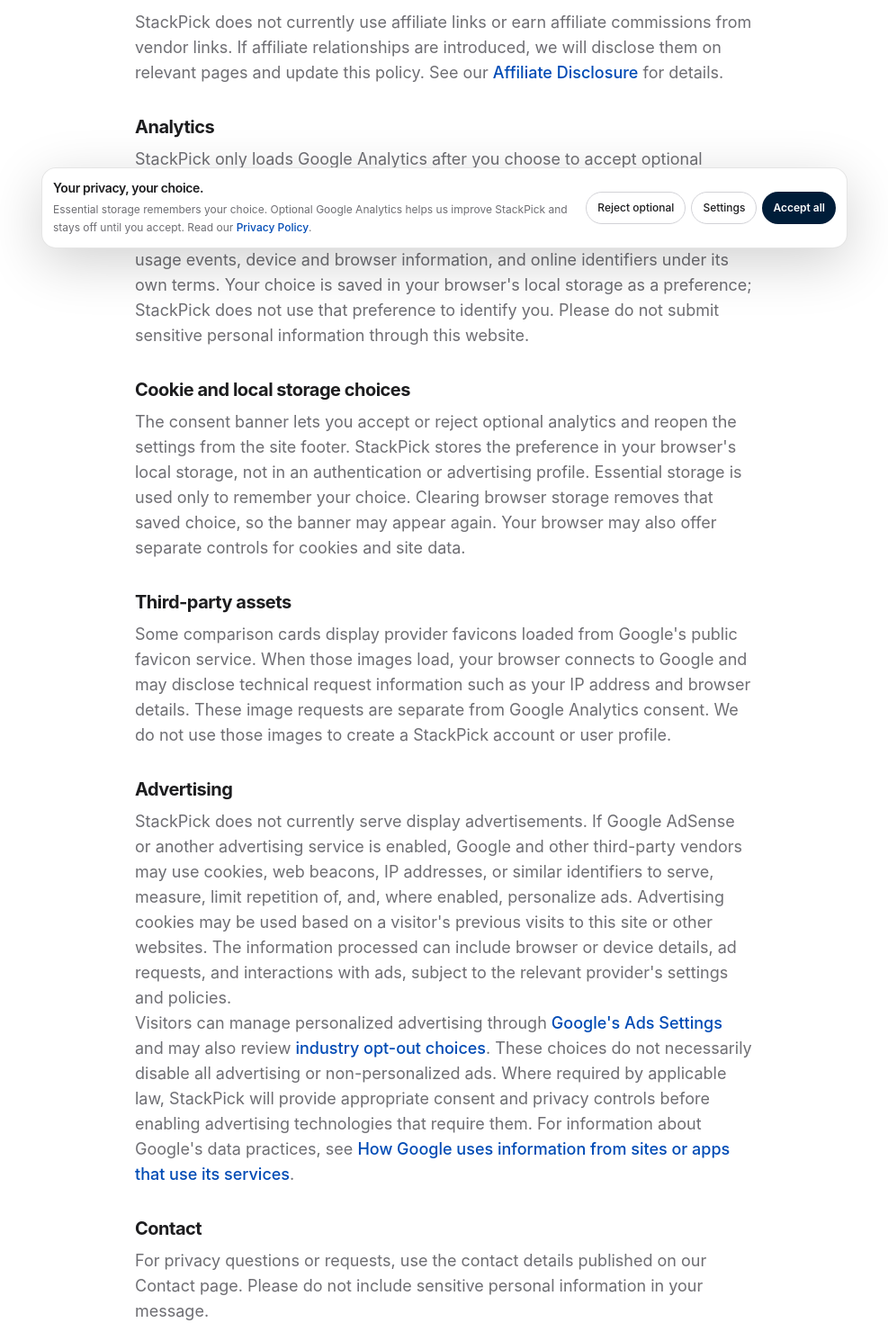
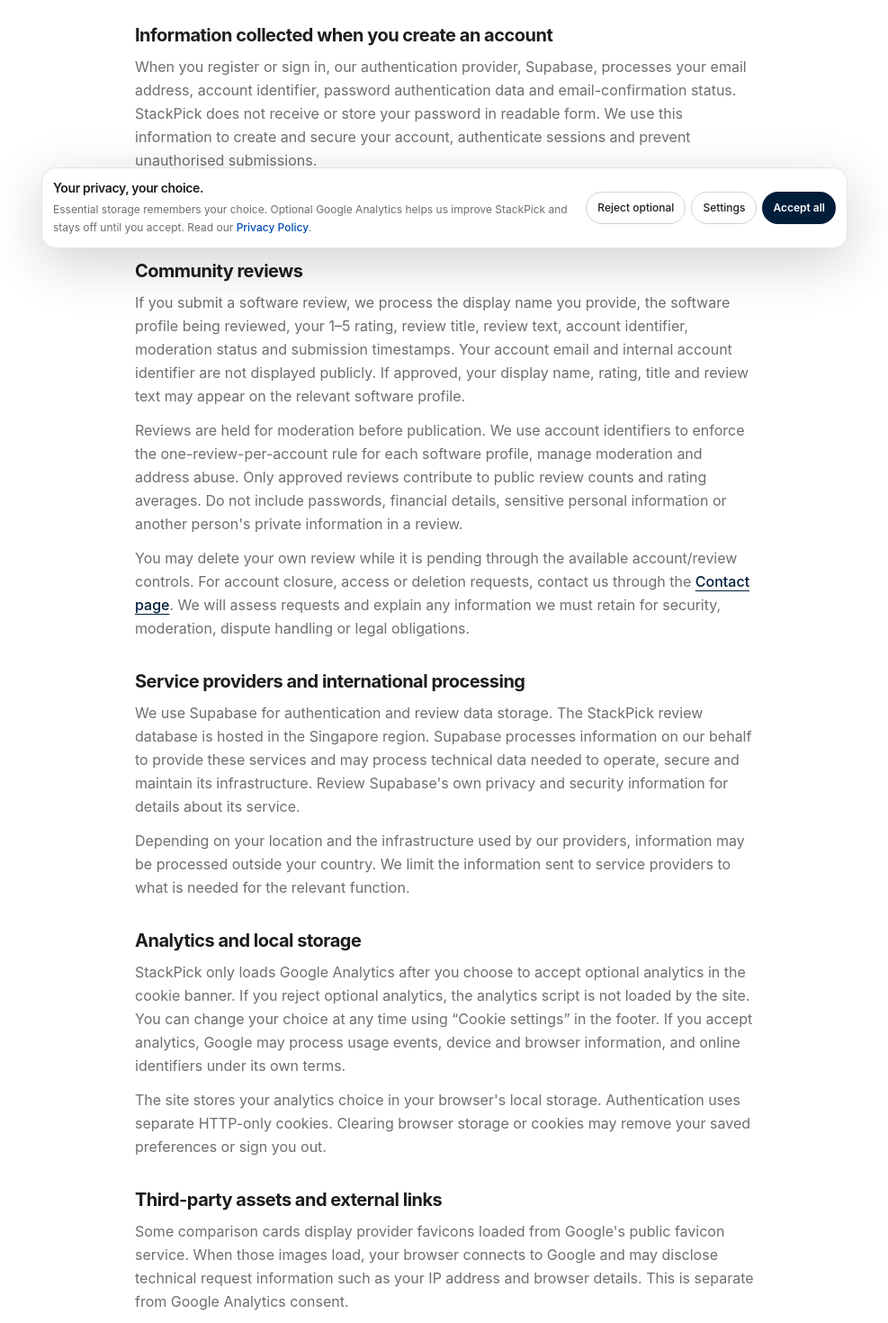
Before and after one commit to LinukaBandara/StackPick, a Next.js app: page /privacy in a window 1280 px wide. Shown: the part 500-1970 px from the top of the page at 90% size, without its empty margins (146-1133 px from the left). Built offline with nearby package versions, Linux system fonts and the light colour scheme; no server answers.

Commit message:
Update privacy policy for accounts and community reviews

```diff
--- a/app/privacy/page.tsx
+++ b/app/privacy/page.tsx
@@ -3,115 +3,79 @@ import Link from "next/link";
 
 export const metadata: Metadata = {
   title: "Privacy Policy",
-  description: "StackPick's privacy policy - what data is collected and how affiliate/ad tracking works.",
+  description: "How StackPick handles website analytics, account information, community reviews and third-party services.",
   alternates: { canonical: "/privacy" },
 };
 
 export default function PrivacyPage() {
   return (
-    <div className="bg-white w-full">
+    <div className="w-full bg-white">
       <div className="sp-container max-w-3xl py-16 sm:py-24">
-        <p className="sp-eyebrow uppercase tracking-wider text-xs">Legal</p>
+        <p className="sp-eyebrow text-xs uppercase tracking-wider">Legal</p>
         <h1 className="sp-title mt-3 text-[#1d1d1f]">Privacy Policy</h1>
-        <p className="mt-3 text-sm text-[#6e6e73]">Last updated October 2026</p>
-        <div className="mt-8 space-y-8 text-base sm:text-lg leading-relaxed text-[#6e6e73]">
+        <p className="mt-3 text-sm text-[#6e6e73]">Last updated November 2026</p>
+
+        <div className="mt-8 space-y-8 text-base leading-relaxed text-[#6e6e73]">
           <section>
-            <h2 className="text-xl font-bold tracking-tight text-[#1d1d1f] mb-2">No accounts</h2>
-            <p>StackPick does not require user sign-up or collect personal customer profiles.</p>
+            <h2 className="mb-2 text-xl font-bold tracking-tight text-[#1d1d1f]">About this policy</h2>
+            <p>StackPick publishes independent software research and allows visitors to create an account and submit community reviews. This policy explains the information handled when you browse the site, create an account, or contribute a review.</p>
           </section>
+
           <section>
-            <h2 className="text-xl font-bold tracking-tight text-[#1d1d1f] mb-2">Affiliate links</h2>
-            <p>
-              StackPick does not currently use affiliate links or earn affiliate commissions from vendor links. If affiliate relationships are introduced, we will disclose them on relevant pages and update this policy. See our{" "}
-              <Link href="/affiliate-disclosure" className="text-[#004bb5] font-medium hover:underline">
-                Affiliate Disclosure
-              </Link>{" "}
-              for details.
-            </p>
+            <h2 className="mb-2 text-xl font-bold tracking-tight text-[#1d1d1f]">Information collected when you create an account</h2>
+            <p>When you register or sign in, our authentication provider, Supabase, processes your email address, account identifier, password authentication data and email-confirmation status. StackPick does not receive or store your password in readable form. We use this information to create and secure your account, authenticate sessions and prevent unauthorised submissions.</p>
+            <p className="mt-3">The site uses secure, HTTP-only session cookies to maintain your signed-in state. These cookies are not intended for advertising and cannot be read by ordinary page scripts.</p>
           </section>
+
           <section>
-            <h2 className="text-xl font-bold tracking-tight text-[#1d1d1f] mb-2">Analytics</h2>
-            <p>
-              StackPick only loads Google Analytics after you choose to accept optional analytics
-              in the cookie banner. If you reject optional analytics, the analytics script is not
-              loaded by the site. You can change your choice at any time using “Cookie settings” in
-              the footer. If you accept analytics, Google may process usage events, device and
-              browser information, and online identifiers under its own terms. Your choice is saved
-              in your browser's local storage as a preference; StackPick does not use that preference
-              to identify you. Please do not submit sensitive personal information through this website.
-            </p>
+            <h2 className="mb-2 text-xl font-bold tracking-tight text-[#1d1d1f]">Community reviews</h2>
+            <p>If you submit a software review, we process the display name you provide, the software profile being reviewed, your 1–5 rating, review title, review text, account identifier, moderation status and submission timestamps. Your account email and internal account identifier are not displayed publicly. If approved, your display name, rating, title and review text may appear on the relevant software profile.</p>
+            <p className="mt-3">Reviews are held for moderation before publication. We use account identifiers to enforce the one-review-per-account rule for each software profile, manage moderation and address abuse. Only approved reviews contribute to public review counts and rating averages. Do not include passwords, financial details, sensitive personal information or another person's private information in a review.</p>
+            <p className="mt-3">You may delete your own review while it is pending through the available account/review controls. For account closure, access or deletion requests, contact us through the <Link href="/contact" className="font-medium text-[#001D39] underline underline-offset-4">Contact page</Link>. We will assess requests and explain any information we must retain for security, moderation, dispute handling or legal obligations.</p>
           </section>
+
           <section>
-            <h2 className="text-xl font-bold tracking-tight text-[#1d1d1f] mb-2">Cookie and local storage choices</h2>
-            <p>
-              The consent banner lets you accept or reject optional analytics and reopen the settings
-              from the site footer. StackPick stores the preference in your browser's local storage,
-              not in an authentication or advertising profile. Essential storage is used only to
-              remember your choice. Clearing browser storage removes that saved choice, so the banner
-              may appear again. Your browser may also offer separate controls for cookies and site data.
-            </p>
+            <h2 className="mb-2 text-xl font-bold tracking-tight text-[#1d1d1f]">Service providers and international processing</h2>
+            <p>We use Supabase for authentication and review data storage. The StackPick review database is hosted in the Singapore region. Supabase processes information on our behalf to provide these services and may process technical data needed to operate, secure and maintain its infrastructure. Review Supabase's own privacy and security information for details about its service.</p>
+            <p className="mt-3">Depending on your location and the infrastructure used by our providers, information may be processed outside your country. We limit the information sent to service providers to what is needed for the relevant function.</p>
           </section>
+
           <section>
-            <h2 className="text-xl font-bold tracking-tight text-[#1d1d1f] mb-2">Third-party assets</h2>
-            <p>
-              Some comparison cards display provider favicons loaded from Google's public favicon
-              service. When those images load, your browser connects to Google and may disclose
-              technical request information such as your IP address and browser details. These
-              image requests are separate from Google Analytics consent. We do not use those images
-              to create a StackPick account or user profile.
-            </p>
+            <h2 className="mb-2 text-xl font-bold tracking-tight text-[#1d1d1f]">Analytics and local storage</h2>
+            <p>StackPick only loads Google Analytics after you choose to accept optional analytics in the cookie banner. If you reject optional analytics, the analytics script is not loaded by the site. You can change your choice at any time using “Cookie settings” in the footer. If you accept analytics, Google may process usage events, device and browser information, and online identifiers under its own terms.</p>
+            <p className="mt-3">The site stores your analytics choice in your browser's local storage. Authentication uses separate HTTP-only cookies. Clearing browser storage or cookies may remove your saved preferences or sign you out.</p>
           </section>
+
           <section>
-            <h2 className="text-xl font-bold tracking-tight text-[#1d1d1f] mb-2">Advertising</h2>
-            <p>
-              StackPick does not currently serve display advertisements. If Google AdSense or another
-              advertising service is enabled, Google and other third-party vendors may use cookies,
-              web beacons, IP addresses, or similar identifiers to serve, measure, limit repetition
-              of, and, where enabled, personalize ads. Advertising cookies may be used based on a
-              visitor's previous visits to this site or other websites. The information processed
-              can include browser or device details, ad requests, and interactions with ads, subject
-              to the relevant provider's settings and policies.
-            </p>
-            <p>
-              Visitors can manage personalized advertising through{" "}
-              <a
-                href="https://adssettings.google.com/"
-                className="text-[#004bb5] font-medium hover:underline"
-                rel="noopener noreferrer"
-                target="_blank"
-              >
-                Google's Ads Settings
-              </a>
-              {" "}and may also review{" "}
-              <a
-                href="https://www.aboutads.info/choices/"
-                className="text-[#004bb5] font-medium hover:underline"
-                rel="noopener noreferrer"
-                target="_blank"
-              >
-                industry opt-out choices
-              </a>
-              . These choices do not necessarily disable all advertising or non-personalized ads.
-              Where required by applicable law, StackPick will provide appropriate consent and
-              privacy controls before enabling advertising technologies that require them. For
-              information about Google's data practices, see{" "}
-              <a
-                href="https://policies.google.com/technologies/partner-sites"
-                className="text-[#004bb5] font-medium hover:underline"
-                rel="noopener noreferrer"
-                target="_blank"
-              >
-                How Google uses information from sites or apps that use its services
-              </a>
-              .
-            </p>
+            <h2 className="mb-2 text-xl font-bold tracking-tight text-[#1d1d1f]">Third-party assets and external links</h2>
+            <p>Some comparison cards display provider favicons loaded from Google's public favicon service. When those images load, your browser connects to Google and may disclose technical request information such as your IP address and browser details. This is separate from Google Analytics consent.</p>
+            <p className="mt-3">Software profile and guide pages link to external provider websites and documentation. When you follow those links, the destination site's privacy policy and practices apply.</p>
           </section>
+
           <section>
-            <h2 className="text-xl font-bold tracking-tight text-[#1d1d1f] mb-2">Contact</h2>
-            <p>
-              For privacy questions or requests, use the contact details published on our Contact
-              page. Please do not include sensitive personal information in your message.
-            </p>
+            <h2 className="mb-2 text-xl font-bold tracking-tight text-[#1d1d1f]">Affiliate links and commercial relationships</h2>
+            <p>StackPick's vendor links may be updated as commercial relationships change. If a link is an affiliate link, we will identify the relationship on relevant pages and explain it in our <Link href="/affiliate-disclosure" className="font-medium text-[#001D39] underline underline-offset-4">Affiliate Disclosure</Link>. An affiliate relationship does not determine whether a product receives a favourable editorial assessment.</p>
+          </section>
+
+          <section>
+            <h2 className="mb-2 text-xl font-bold tracking-tight text-[#1d1d1f]">Advertising</h2>
+            <p>StackPick does not currently serve display advertisements. If Google AdSense or another advertising service is enabled, third-party vendors may use cookies, web beacons, IP addresses or similar identifiers to serve and measure advertisements and, where enabled, personalise them. We will update this policy and provide appropriate consent controls where required before enabling advertising technologies that require them.</p>
+            <p className="mt-3">Visitors can manage personalised advertising through <a href="https://adssettings.google.com/" target="_blank" rel="noopener noreferrer" className="font-medium text-[#001D39] underline underline-offset-4">Google Ads Settings</a> and may review <a href="https://www.aboutads.info/choices/" target="_blank" rel="noopener noreferrer" className="font-medium text-[#001D39] underline underline-offset-4">industry opt-out choices</a>. These choices do not necessarily disable all advertising.</p>
+          </section>
+
+          <section>
+            <h2 className="mb-2 text-xl font-bold tracking-tight text-[#1d1d1f]">Security and retention</h2>
+            <p>We use access controls and service-provider security features designed to protect account and review information. No internet service can guarantee absolute security. We retain information for as long as reasonably needed to provide accounts and reviews, maintain moderation records, prevent abuse, resolve disputes and meet applicable obligations. Retention may differ by data type and request.</p>
+          </section>
+
+          <section>
+            <h2 className="mb-2 text-xl font-bold tracking-tight text-[#1d1d1f]">Your choices and privacy requests</h2>
+            <p>You can choose whether to enable optional analytics, sign out of your account, and decide whether to submit a review. You may request access to or deletion of account-related information by contacting us through the <Link href="/contact" className="font-medium text-[#001D39] underline underline-offset-4">Contact page</Link>. We may need to verify that a request relates to your account before acting on it. Please do not send passwords or other sensitive credentials in a contact message.</p>
+          </section>
+
+          <section>
+            <h2 className="mb-2 text-xl font-bold tracking-tight text-[#1d1d1f]">Changes and contact</h2>
+            <p>We may update this policy when the site, its providers or its data practices change. The “Last updated” date above indicates the latest policy revision. For privacy questions or requests, use the contact details published on our <Link href="/contact" className="font-medium text-[#001D39] underline underline-offset-4">Contact page</Link>.</p>
           </section>
         </div>
       </div>
```
